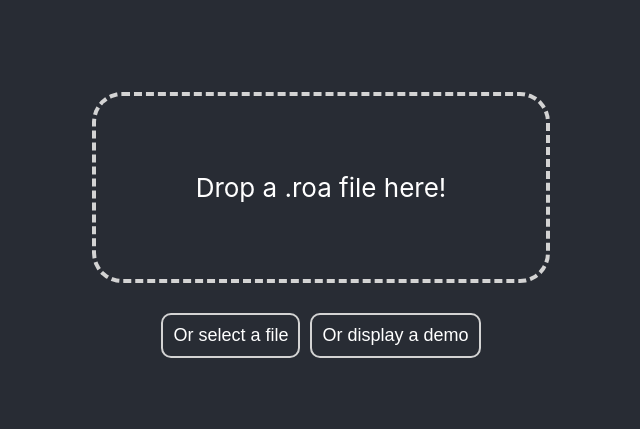
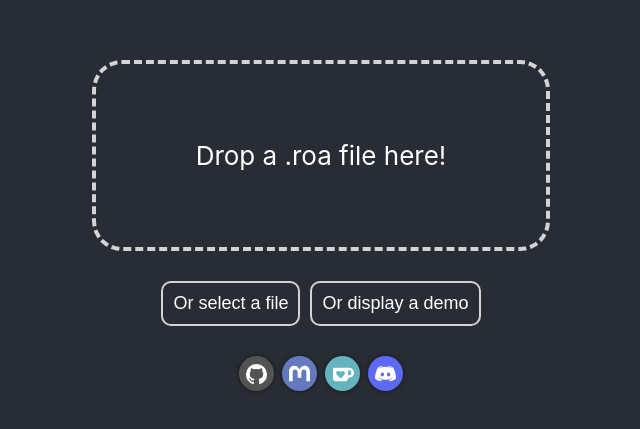
Before and after one commit to Readek/RoA-Replay-Reader, a React (Create React App) app in the folder roa-replay-reader/: page / in a window 1280 px wide. Shown: the part 175-604 px from the top of the page, without its empty margins (319-959 px from the left). Built offline with nearby package versions, Linux system fonts and the light colour scheme.

Commit message:
Add Socials

```diff
--- a/roa-replay-reader/src/App.css
+++ b/roa-replay-reader/src/App.css
@@ -111,3 +111,62 @@
   height: 30px;
   object-fit: contain;
 }
+
+
+.botLinksDiv {
+  display: flex;
+  gap: 2px;
+  filter: drop-shadow(0px 0px 2px rgba(0, 0, 0, 0.5));
+}
+
+.socialButt {
+  display: flex;
+  justify-content: center;
+  align-items: center;
+  height: 35px;
+  width: 35px;
+  border-radius: 20px;
+  transition: filter 100ms;
+  margin: 0px 3px 0px 3px;
+}
+.socialButt:hover, .buttonsBot:focus {
+  filter: brightness(1.1);
+  cursor: pointer;
+}
+.socialButt:active {
+  filter: brightness(.9);
+}
+#mastoButton {
+  background-color: #6479be;
+}
+#mastoIcon {
+  height: 21px;
+  width: 21px;
+  fill: white;
+}
+#discordButton {
+  background-color: #5E69F6;
+}
+#discordIcon {
+  height: 23px;
+  width: 23px;
+  fill: white;
+}
+#githubButton {
+  background-color: #535353;
+}
+#githubIcon {
+  height: 23px;
+  width: 23px;
+  fill: white;
+  transform: translate(0px, 1px);
+}
+#kofiButton {
+  background-color: #64b3be;
+}
+#kofiIcon {
+  height: 21px;
+  width: 21px;
+  fill: white;
+  transform: translate(1px, 1px);
+}
--- a/roa-replay-reader/src/App.js
+++ b/roa-replay-reader/src/App.js
@@ -8,7 +8,7 @@ function App() {
 
   const [infoVisible, setInfoVisible] = useState(false);
 
-  const [replayData, setReplayData] = useState({version : "no"});
+  const [replayData, setReplayData] = useState({});
 
   return (
     <div className="App">
@@ -25,6 +25,42 @@ function App() {
         updateData={setReplayData}
       />
 
+      <div className='botLinksDiv'>
+
+      <a href="https://github.com/Readek/RoA-Replay-Reader">
+            <div id="githubButton" className="socialButt" title='Check the repo!'>
+                <svg id="githubIcon" viewBox="0 0 24 24">
+                    <path d="M12 1A10.89 10.89 0 0 0 1 11.77 10.79 10.79 0 0 0 8.52 22c.55.1.75-.23.75-.52v-1.83c-3.06.65-3.71-1.44-3.71-1.44a2.86 2.86 0 0 0-1.22-1.58c-1-.66.08-.65.08-.65a2.31 2.31 0 0 1 1.68 1.11 2.37 2.37 0 0 0 3.2.89 2.33 2.33 0 0 1 .7-1.44c-2.44-.27-5-1.19-5-5.32a4.15 4.15 0 0 1 1.11-2.91 3.78 3.78 0 0 1 .11-2.84s.93-.29 3 1.1a10.68 10.68 0 0 1 5.5 0c2.1-1.39 3-1.1 3-1.1a3.78 3.78 0 0 1 .11 2.84A4.15 4.15 0 0 1 19 11.2c0 4.14-2.58 5.05-5 5.32a2.5 2.5 0 0 1 .75 2v2.95c0 .35.2.63.75.52A10.8 10.8 0 0 0 23 11.77 10.89 10.89 0 0 0 12 1"/>
+                </svg>
+            </div>
+        </a>
+
+        <a href="https://mstdn.social/@Readek">
+            <div id="mastoButton" className="socialButt" title='Check my Mastodon!'>
+                <svg id="mastoIcon" viewBox="38.9 39.3 138.63 101.73">
+                    <path d="M177.50984 80.077v60.94125h-24.14375v-59.15c0-12.46875-5.24625-18.7975-15.74-18.7975-11.6025 0-17.4175 7.5075-17.4175 22.3525v32.37625H96.20734V85.42325c0-14.845-5.81625-22.3525-17.41875-22.3525-10.49375 0-15.74 6.32875-15.74 18.7975v59.15H38.90484V80.077c0-12.455 3.17125-22.3525 9.54125-29.675 6.56875-7.3225 15.17125-11.07625 25.85-11.07625 12.355 0 21.71125 4.74875 27.8975 14.2475l6.01375 10.08125 6.015-10.08125c6.185-9.49875 15.54125-14.2475 27.8975-14.2475 10.6775 0 19.28 3.75375 25.85 11.07625 6.36875 7.3225 9.54 17.22 9.54 29.675"/>
+                </svg>
+            </div>
+        </a>
+
+        <a href="https://ko-fi.com/readek">
+            <div id="kofiButton" className="socialButt" title='Support me! :D'>
+                <svg id="kofiIcon" viewBox="0 0 32 32">
+                    <path d="M31.844 11.932c-1.032-5.448-6.48-6.125-6.48-6.125h-24.4c-0.808 0-0.907 1.063-0.907 1.063s-0.109 9.767-0.027 15.767c0.22 3.228 3.448 3.561 3.448 3.561s11.021-0.031 15.953-0.067c3.251-0.568 3.579-3.423 3.541-4.98 5.808 0.323 9.896-3.776 8.871-9.219zM17.093 16.615c-1.661 1.932-5.348 5.297-5.348 5.297s-0.161 0.161-0.417 0.031c-0.099-0.073-0.14-0.12-0.14-0.12-0.595-0.588-4.491-4.063-5.381-5.271-0.943-1.287-1.385-3.599-0.119-4.948 1.265-1.344 4.005-1.448 5.817 0.541 0 0 2.083-2.375 4.625-1.281 2.536 1.095 2.443 4.016 0.963 5.751zM25.323 17.251c-1.24 0.156-2.244 0.036-2.244 0.036v-7.573h2.359c0 0 2.631 0.735 2.631 3.516 0 2.552-1.313 3.557-2.745 4.021z"/>
+                </svg>
+            </div>
+        </a>
+
+        <a href="https://discord.gg/EX22CTBNrM">
+            <div id="discordButton" className="socialButt" title='Yeah theres a discord for my projects too'>
+                <svg id="discordIcon" viewBox="0 0 48 48" width="48px" height="48px">
+                    <path d="M40,12c0,0-4.585-3.588-10-4l-0.488,0.976C34.408,10.174,36.654,11.891,39,14c-4.045-2.065-8.039-4-15-4s-10.955,1.935-15,4c2.346-2.109,5.018-4.015,9.488-5.024L18,8c-5.681,0.537-10,4-10,4s-5.121,7.425-6,22c5.162,5.953,13,6,13,6l1.639-2.185C13.857,36.848,10.715,35.121,8,32c3.238,2.45,8.125,5,16,5s12.762-2.55,16-5c-2.715,3.121-5.857,4.848-8.639,5.815L33,40c0,0,7.838-0.047,13-6C45.121,19.425,40,12,40,12z M17.5,30c-1.933,0-3.5-1.791-3.5-4c0-2.209,1.567-4,3.5-4s3.5,1.791,3.5,4C21,28.209,19.433,30,17.5,30z M30.5,30c-1.933,0-3.5-1.791-3.5-4c0-2.209,1.567-4,3.5-4s3.5,1.791,3.5,4C34,28.209,32.433,30,30.5,30z"/>
+                </svg>
+            </div>
+        </a>
+
+      </div>
+
     </div>
   );
 }
```
